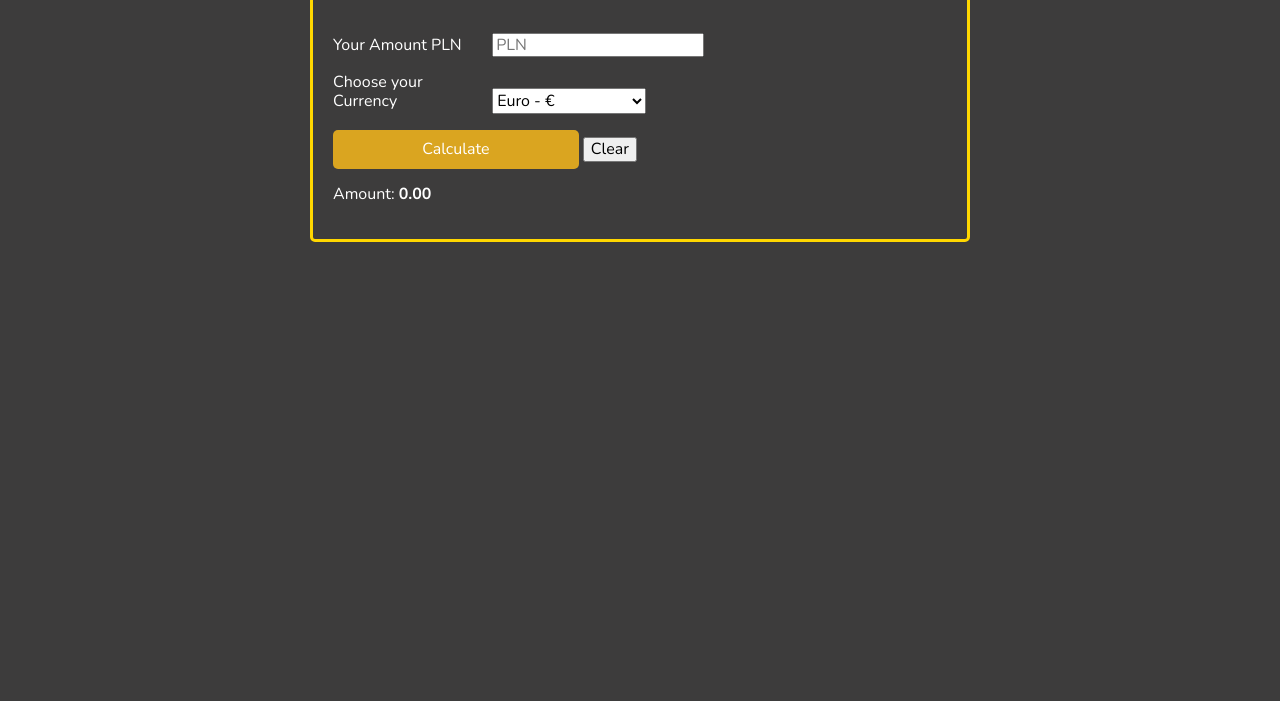
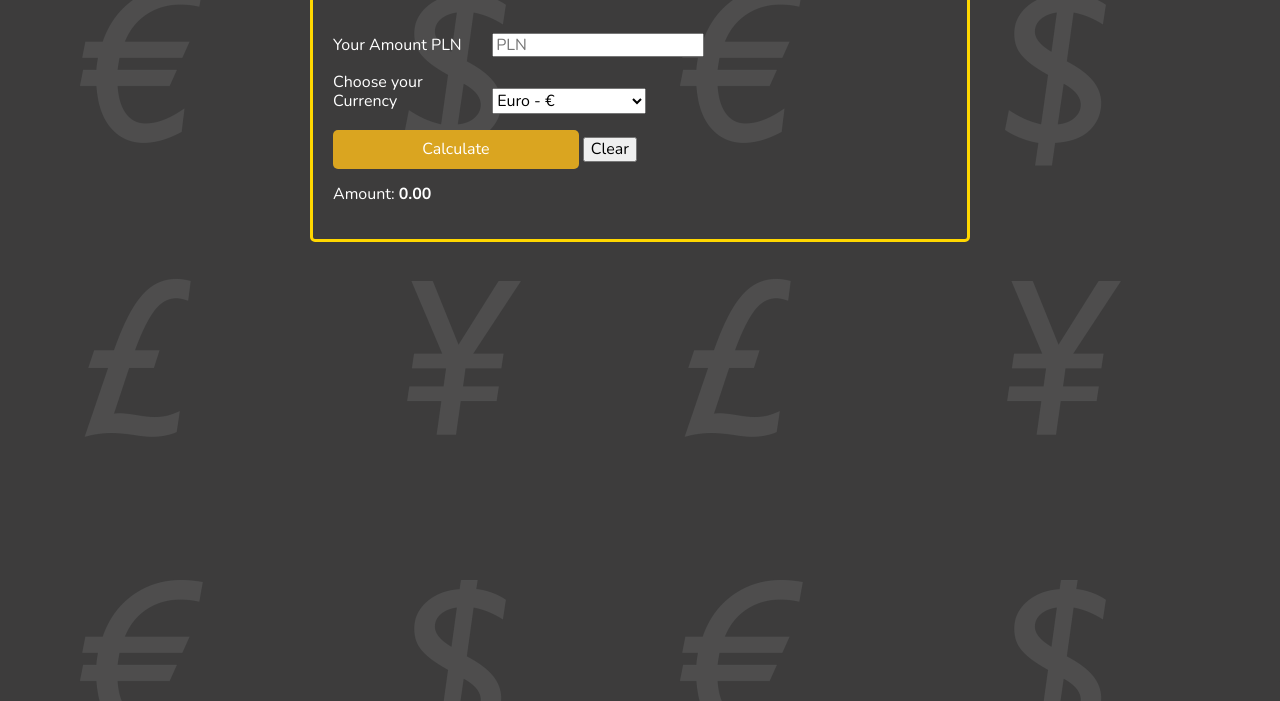
Before and after one commit to 19CaT91/currency-converter, a plain HTML site: page index.html in a window 1280 px wide. Shown: the part 99-800 px from the top of the page. Drawn offline with nearby package versions, Linux system fonts and the light colour scheme.

Commit message:
change size of background image

```diff
--- a/CSS/style.css
+++ b/CSS/style.css
@@ -15,6 +15,8 @@ html {
 body {
     font-family: 'Nunito', sans-serif;
     background-color: rgb(61, 60, 60);
+    background-image: url("image/backgroundCurrency.png");
+    background-repeat: repeat;
     color: white;
 }
 
```
Also changed, not shown: CSS/image/backgroundCurrency.png (added), image/backgroundCurrency.png (deleted).
